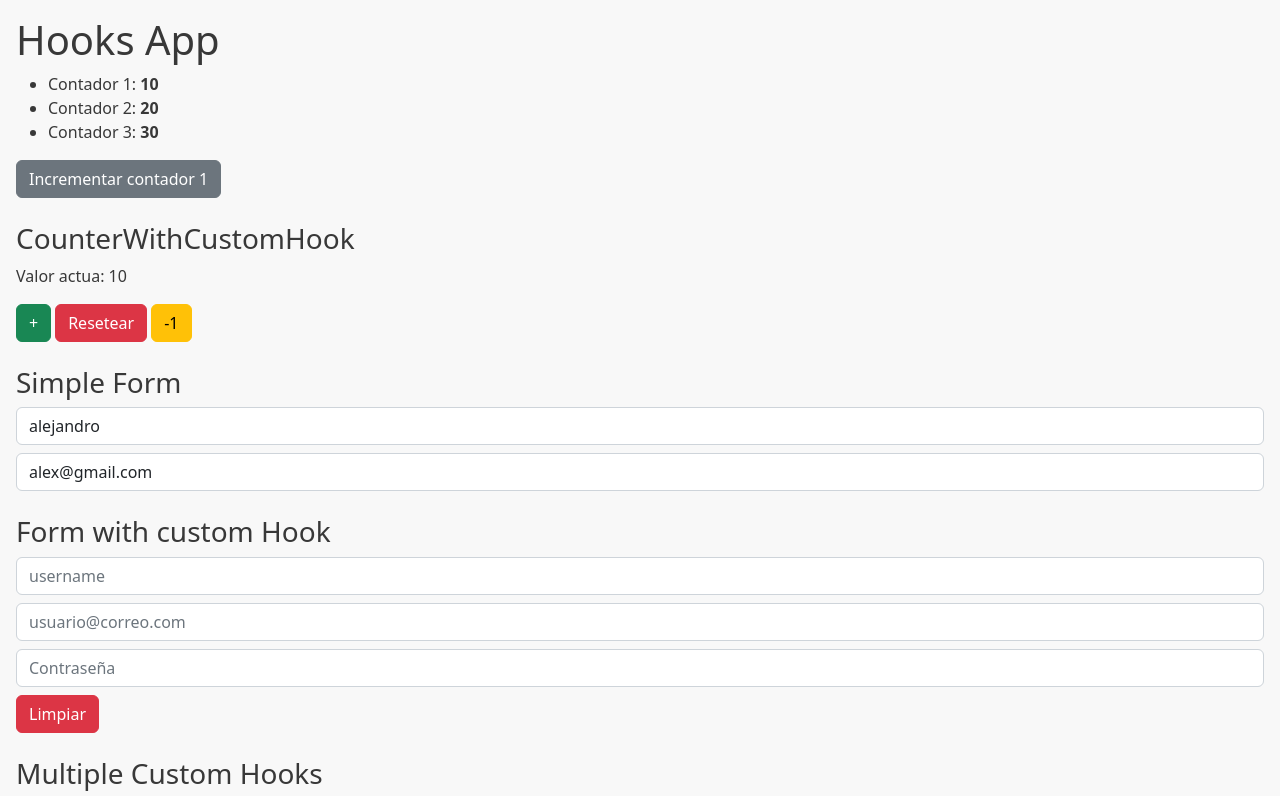
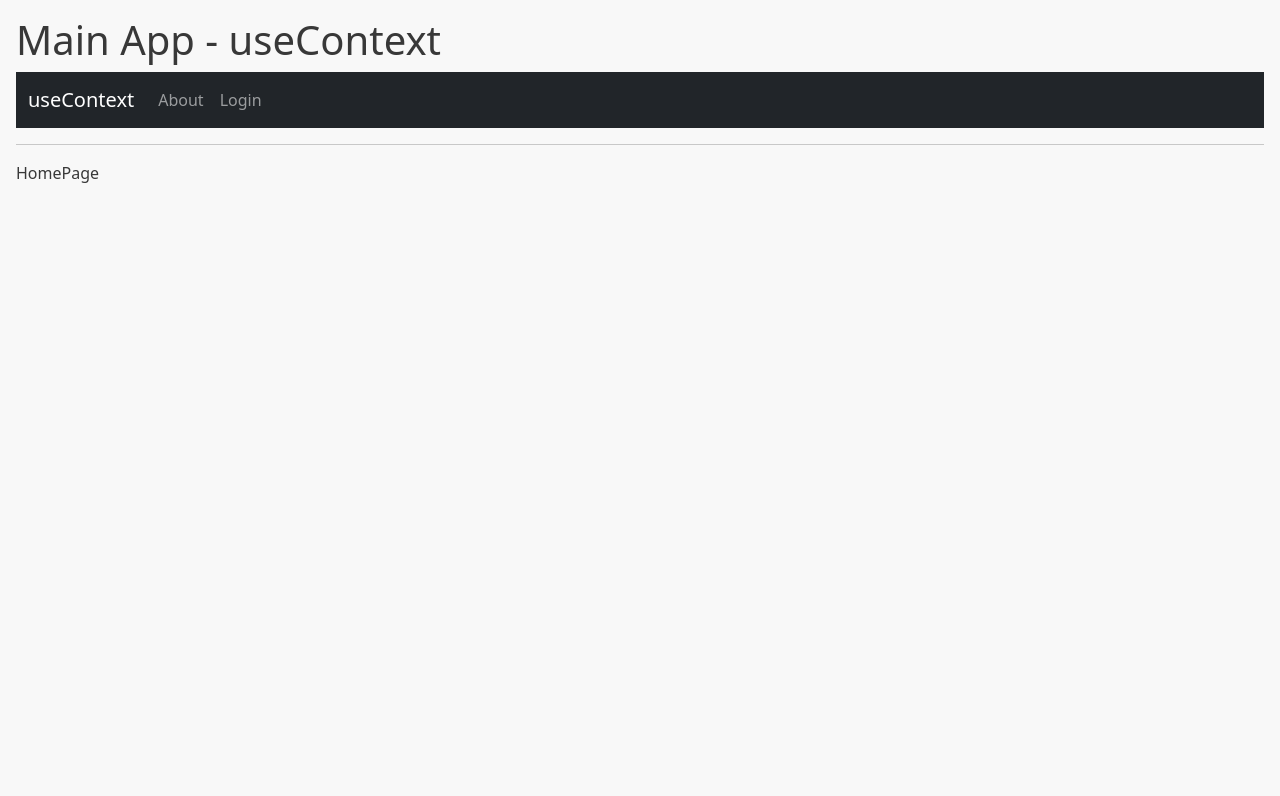
Before and after one commit to alexglzrys/react-HooksExpertApp, a React (Vite) app: page / in a window 1280 px wide. Shown: the top 796 px of the page. Built offline with nearby package versions, Linux system fonts and the light colour scheme; no server answers.

Commit message:
preparar aplicación con rutas - useContext

```diff
--- a/package.json
+++ b/package.json
@@ -10,7 +10,8 @@
   },
   "dependencies": {
     "react": "^18.2.0",
-    "react-dom": "^18.2.0"
+    "react-dom": "^18.2.0",
+    "react-router-dom": "^6.4.0"
   },
   "devDependencies": {
     "@types/react": "^18.0.17",
--- /dev/null
+++ b/src/components/09-useContext/MainApp.jsx
@@ -0,0 +1,23 @@
+import React from 'react'
+import { Link, Navigate, Route, Routes } from 'react-router-dom'
+import { Navbar } from './components/NavBar'
+import { AboutPage } from './pages/AboutPage'
+import { HomePage } from './pages/HomePage'
+import { LoginPage } from './pages/LoginPage'
+
+export const MainApp = () => {
+  return (
+    <>
+        <h1>Main App - useContext</h1>
+        <Navbar />
+        <hr />
+        <Routes>
+            <Route path='/' element={<HomePage />} />
+            <Route path='/about' element={<AboutPage />} />
+            <Route path='/login' element={<LoginPage />} />
+            {/* Si la ruta no se encuentra, se redirecciona la ruta de /about */}
+            <Route path='*' element={<Navigate to='/about' />} />
+        </Routes>
+    </>
+  )
+}
--- /dev/null
+++ b/src/components/09-useContext/components/Navbar.jsx
@@ -0,0 +1,23 @@
+import React from 'react'
+import { Link, NavLink } from 'react-router-dom'
+
+export const Navbar = () => {
+  return (
+    <nav className="navbar navbar-dark bg-dark navbar-expand-lg bg-light">
+      <div className="container-fluid">
+        {/* Navegar entre rutas */}
+        <Link className="navbar-brand" to="/">useContext</Link>
+        <div className="collapse navbar-collapse" id="navbarNavAltMarkup">
+          <div className="navbar-nav">
+            {/* <Link className="nav-link" to="/about">About</Link>
+            <Link className="nav-link" to="/login">Login</Link> */}
+
+            {/* Navegar entre rutas, verificando cual es la ruta activa */}
+            <NavLink to="/about" className={({isActive}) => `nav-link ${isActive ? 'active' : ''}`}>About</NavLink>
+            <NavLink to="/login" className={({isActive}) => `nav-link ${isActive ? 'active' : ''}`}>Login</NavLink>
+          </div>
+        </div>
+      </div>
+    </nav>
+  )
+}
--- /dev/null
+++ b/src/components/09-useContext/pages/AboutPage.jsx
@@ -0,0 +1,6 @@
+
+export const AboutPage = () => {
+  return (
+    <div>AboutPage</div>
+  )
+}
--- /dev/null
+++ b/src/components/09-useContext/pages/HomePage.jsx
@@ -0,0 +1,6 @@
+
+export const HomePage = () => {
+  return (
+    <div>HomePage</div>
+  )
+}
--- /dev/null
+++ b/src/components/09-useContext/pages/LoginPage.jsx
@@ -0,0 +1,6 @@
+
+export const LoginPage = () => {
+  return (
+    <div>LoginPage</div>
+  )
+}
--- a/src/main.jsx
+++ b/src/main.jsx
@@ -1,12 +1,18 @@
 import React from 'react'
 import ReactDOM from 'react-dom/client'
-import { HooksApp } from './HooksApp'
+import { BrowserRouter } from 'react-router-dom';
+
+// import { HooksApp } from './HooksApp'
 import './index.css'
 
 import './components/08-useReducer/intro-reducer';
+import { MainApp } from './components/09-useContext/MainApp';
 
 ReactDOM.createRoot(document.getElementById('root')).render(
-  // <React.StrictMode>
-    <HooksApp />
-  // </React.StrictMode>
+  <BrowserRouter>
+    {/* <React.StrictMode> */}
+    {/* <HooksApp /> */}
+    <MainApp />
+    {/* </React.StrictMode> */}
+  </BrowserRouter>
 )
```
Also changed, not shown: 1 other file (tests, documents, lock files or other folders).
